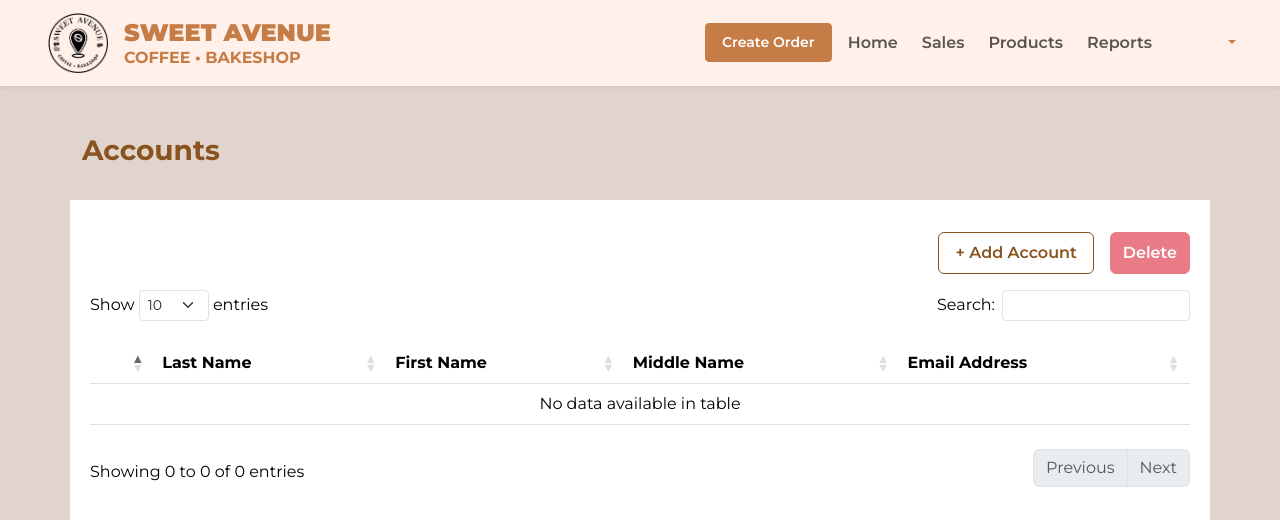
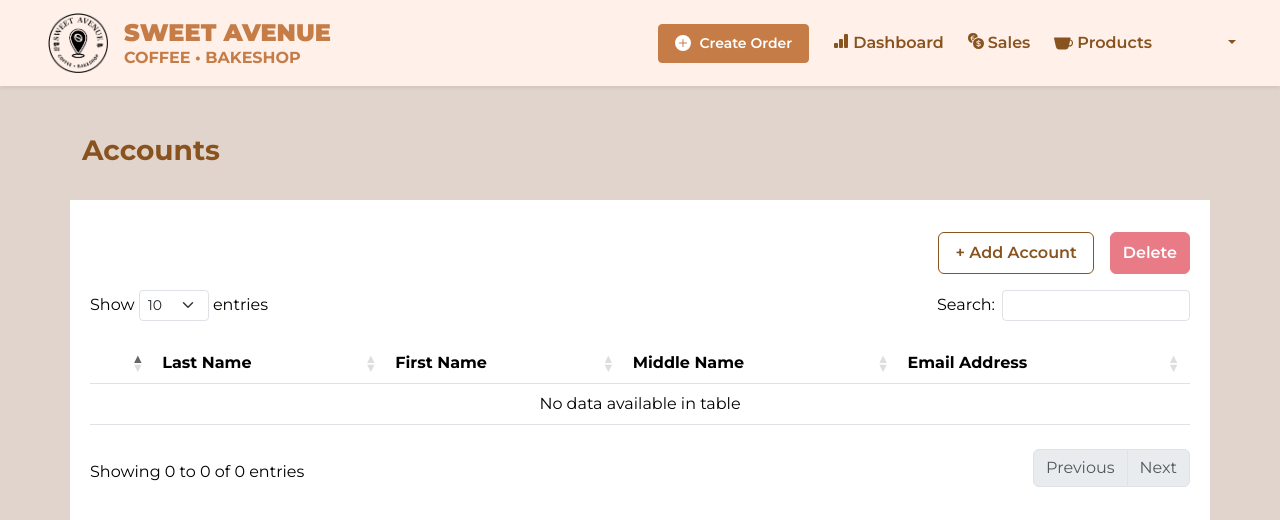
Before and after one commit to TEAM-7-SAD/SweetAvenuePOS, a PHP site: page /SweetAvenuePOS/accounts.php in a window 1280 px wide. Shown: the top 520 px of the page. Run offline with PHP 8.4, Linux system fonts and the light colour scheme; the visitor is signed in with stand-in values (Sample User, id 1); data that the repository does not hold is empty; some libraries are stand-ins or nearby versions.

Commit message:
style: Add icons and additional cosmetics on the navbar elements. Reports is removed.

```diff
--- a/src/includes/navbar.php
+++ b/src/includes/navbar.php
@@ -38,47 +38,63 @@ $current_user = $result->fetch_assoc();
 
                 <!--Create Order button-->
                 <li class="nav-item">
-                    <a href="create-order.php" ><button class="btn btn-sm btn-tiger-orange fw-semibold px-3 py-2">Create Order</button></a>
+                    <a class="nav-link text-tiger-orange" href="create-order.php">
+                        <button class="btn btn-sm btn-tiger-orange fw-semibold px-3 py-2 d-flex align-items-center">
+                            <svg xmlns="http://www.w3.org/2000/svg" width="16" height="16" fill="currentColor" class="bi bi-plus-circle-fill me-2" viewBox="0 0 16 16">
+                                <path d="M16 8A8 8 0 1 1 0 8a8 8 0 0 1 16 0M8.5 4.5a.5.5 0 0 0-1 0v3h-3a.5.5 0 0 0 0 1h3v3a.5.5 0 0 0 1 0v-3h3a.5.5 0 0 0 0-1h-3z"/>
+                            </svg>
+                            Create Order
+                        </button>
+                    </a>
                 </li>
 
-                <!--Home-->
-                <li class="nav-item">
-                    <a class="nav-link" href="index.php">Home</a>
+                <!-- Dashboard -->
+                <li class="nav-item d-flex align-items-center">
+                    <a class="nav-link text-medium-brown d-flex align-bottom" href="index.php">
+                        <svg xmlns="http://www.w3.org/2000/svg" width="16" height="20" fill="#88531E" class="bi bi-bar-chart-fill me-1" viewBox="0 0 16 16">
+                            <path d="M1 11a1 1 0 0 1 1-1h2a1 1 0 0 1 1 1v3a1 1 0 0 1-1 1H2a1 1 0 0 1-1-1zm5-4a1 1 0 0 1 1-1h2a1 1 0 0 1 1 1v7a1 1 0 0 1-1 1H7a1 1 0 0 1-1-1zm5-5a1 1 0 0 1 1-1h2a1 1 0 0 1 1 1v12a1 1 0 0 1-1 1h-2a1 1 0 0 1-1-1z"/>
+                        </svg>
+                        Dashboard
+                    </a>
                 </li>
 
-                <!--Sale-->
-                <li class="nav-item">
-                    <a class="nav-link" href="sales.php">Sales</a>
+                <!-- Sale -->
+                <li class="nav-item d-flex align-items-center">
+                    <a class="nav-link text-medium-brown d-flex align-bottom" href="sales.php">
+                        <svg xmlns="http://www.w3.org/2000/svg" width="16" height="20" fill="#88531E" class="bi bi-currency-exchange me-1" viewBox="0 0 16 16">
+                            <path d="M0 5a5 5 0 0 0 4.027 4.905 6.5 6.5 0 0 1 .544-2.073C3.695 7.536 3.132 6.864 3 5.91h-.5v-.426h.466V5.05q-.001-.07.004-.135H2.5v-.427h.511C3.236 3.24 4.213 2.5 5.681 2.5c.316 0 .59.031.819.085v.733a3.5 3.5 0 0 0-.815-.082c-.919 0-1.538.466-1.734 1.252h1.917v.427h-1.98q-.004.07-.003.147v.422h1.983v.427H3.93c.118.602.468 1.03 1.005 1.229a6.5 6.5 0 0 1 4.97-3.113A5.002 5.002 0 0 0 0 5m16 5.5a5.5 5.5 0 1 1-11 0 5.5 5.5 0 0 1 11 0m-7.75 1.322c.069.835.746 1.485 1.964 1.562V14h.54v-.62c1.259-.086 1.996-.74 1.996-1.69 0-.865-.563-1.31-1.57-1.54l-.426-.1V8.374c.54.06.884.347.966.745h.948c-.07-.804-.779-1.433-1.914-1.502V7h-.54v.629c-1.076.103-1.808.732-1.808 1.622 0 .787.544 1.288 1.45 1.493l.358.085v1.78c-.554-.08-.92-.376-1.003-.787zm1.96-1.895c-.532-.12-.82-.364-.82-.732 0-.41.311-.719.824-.809v1.54h-.005zm.622 1.044c.645.145.943.38.943.796 0 .474-.37.8-1.02.86v-1.674z"/>
+                        </svg>
+                        Sales
+                    </a>
                 </li>
 
-                <!--Products-->
-                <li class="nav-item">
-                    <a class="nav-link" href="product.php">Products</a>
-                </li>
-
-                <!--Reports-->
-                <li class="nav-item">
-                    <a class="nav-link" href="report.php">Reports</a>
+                <!-- Products -->
+                <li class="nav-item d-flex align-items-center">
+                    <a class="nav-link text-medium-brown d-flex align-bottom" href="product.php">
+                        <svg xmlns="http://www.w3.org/2000/svg" width="19" height="25" fill="#88531E" class="bi bi-cup-fill me-1" viewBox="0 0 16 16">
+                            <path fill-rule="evenodd" d="M.11 3.187A.5.5 0 0 1 .5 3h13a.5.5 0 0 1 .488.608l-.22.991a3.001 3.001 0 0 1-1.3 5.854l-.132.59A2.5 2.5 0 0 1 9.896 13H4.104a2.5 2.5 0 0 1-2.44-1.958L.012 3.608a.5.5 0 0 1 .098-.42Zm12.574 6.288a2 2 0 0 0 .866-3.899z"/>
+                        </svg>
+                        Products
+                    </a>
                 </li>
             </ul>
 
-            <!--Logged in User-->
+            <!-- Logged in User -->
             <ul class="nav pe-3">
                 <li class="nav-item dropdown">
-                    <a class="fw-bolder text-tiger-orange nav-link dropdown-toggle text-capitalize" role="button" data-bs-toggle="dropdown" aria-expanded="false">
-                        <?php echo $current_user['first_name']; ?>
+                    <a class="fw-bolder text-medium-brown nav-link dropdown-toggle text-capitalize" role="button" data-bs-toggle="dropdown" aria-expanded="false">
+                        <?php echo htmlspecialchars($current_user['first_name']); ?>
                     </a>
                     <ul class="dropdown-menu dropdown-menu-lg-end">
-                        <li><a class="dropdown-item" href="accounts.php">
-                            <svg xmlns="http://www.w3.org/2000/svg" width="24" height="24" fill="currentColor" class="bi bi-people" viewBox="0 0 16 16">
-                            <path d="M15 14s1 0 1-1-1-4-5-4-5 3-5 4 1 1 1 1zm-7.978-1L7 12.996c.001-.264.167-1.03.76-1.72C8.312 10.629 9.282 10 11 10c1.717 0 2.687.63 3.24 1.276.593.69.758 1.457.76 1.72l-.008.002-.014.002zM11 7a2 2 0 1 0 0-4 2 2 0 0 0 0 4m3-2a3 3 0 1 1-6 0 3 3 0 0 1 6 0M6.936 9.28a6 6 0 0 0-1.23-.247A7 7 0 0 0 5 9c-4 0-5 3-5 4q0 1 1 1h4.216A2.24 2.24 0 0 1 5 13c0-1.01.377-2.042 1.09-2.904.243-.294.526-.569.846-.816M4.92 10A5.5 5.5 0 0 0 4 13H1c0-.26.164-1.03.76-1.724.545-.636 1.492-1.256 3.16-1.275ZM1.5 5.5a3 3 0 1 1 6 0 3 3 0 0 1-6 0m3-2a2 2 0 1 0 0 4 2 2 0 0 0 0-4"/>
+                        <li><a class="dropdown-item text-medium-brown" href="accounts.php">
+                            <svg xmlns="http://www.w3.org/2000/svg" width="24" height="24" fill="#88531E" class="bi bi-people-fill pe-1" viewBox="0 0 16 16">
+                                <path d="M7 14s-1 0-1-1 1-4 5-4 5 3 5 4-1 1-1 1zm4-6a3 3 0 1 0 0-6 3 3 0 0 0 0 6m-5.784 6A2.24 2.24 0 0 1 5 13c0-1.355.68-2.75 1.936-3.72A6.3 6.3 0 0 0 5 9c-4 0-5 3-5 4s1 1 1 1zM4.5 8a2.5 2.5 0 1 0 0-5 2.5 2.5 0 0 0 0 5"/>
                             </svg>
                             Accounts</a>
                         </li>
-                        <li><a class="dropdown-item" href="includes/logout.php">
-                            <svg xmlns="http://www.w3.org/2000/svg" width="24" height="24" fill="currentColor" class="bi bi-box-arrow-in-left" viewBox="0 0 16 16">
-                            <path fill-rule="evenodd" d="M10 3.5a.5.5 0 0 0-.5-.5h-8a.5.5 0 0 0-.5.5v9a.5.5 0 0 0 .5.5h8a.5.5 0 0 0 .5-.5v-2a.5.5 0 0 1 1 0v2A1.5 1.5 0 0 1 9.5 14h-8A1.5 1.5 0 0 1 0 12.5v-9A1.5 1.5 0 0 1 1.5 2h8A1.5 1.5 0 0 1 11 3.5v2a.5.5 0 0 1-1 0z"/>
-                            <path fill-rule="evenodd" d="M4.146 8.354a.5.5 0 0 1 0-.708l3-3a.5.5 0 1 1 .708.708L5.707 7.5H14.5a.5.5 0 0 1 0 1H5.707l2.147 2.146a.5.5 0 0 1-.708.708z"/>
+                        <li><a class="dropdown-item text-medium-brown" href="includes/logout.php">
+                            <svg xmlns="http://www.w3.org/2000/svg" width="24" height="24" fill="#88531E" class="bi bi-arrow-left-square-fill pe-1" viewBox="0 0 16 16">
+                                <path d="M16 14a2 2 0 0 1-2 2H2a2 2 0 0 1-2-2V2a2 2 0 0 1 2-2h12a2 2 0 0 1 2 2zm-4.5-6.5H5.707l2.147-2.146a.5.5 0 1 0-.708-.708l-3 3a.5.5 0 0 0 0 .708l3 3a.5.5 0 0 0 .708-.708L5.707 8.5H11.5a.5.5 0 0 0 0-1"/>
                             </svg>
                             Logout</a>
                         </li>
```
